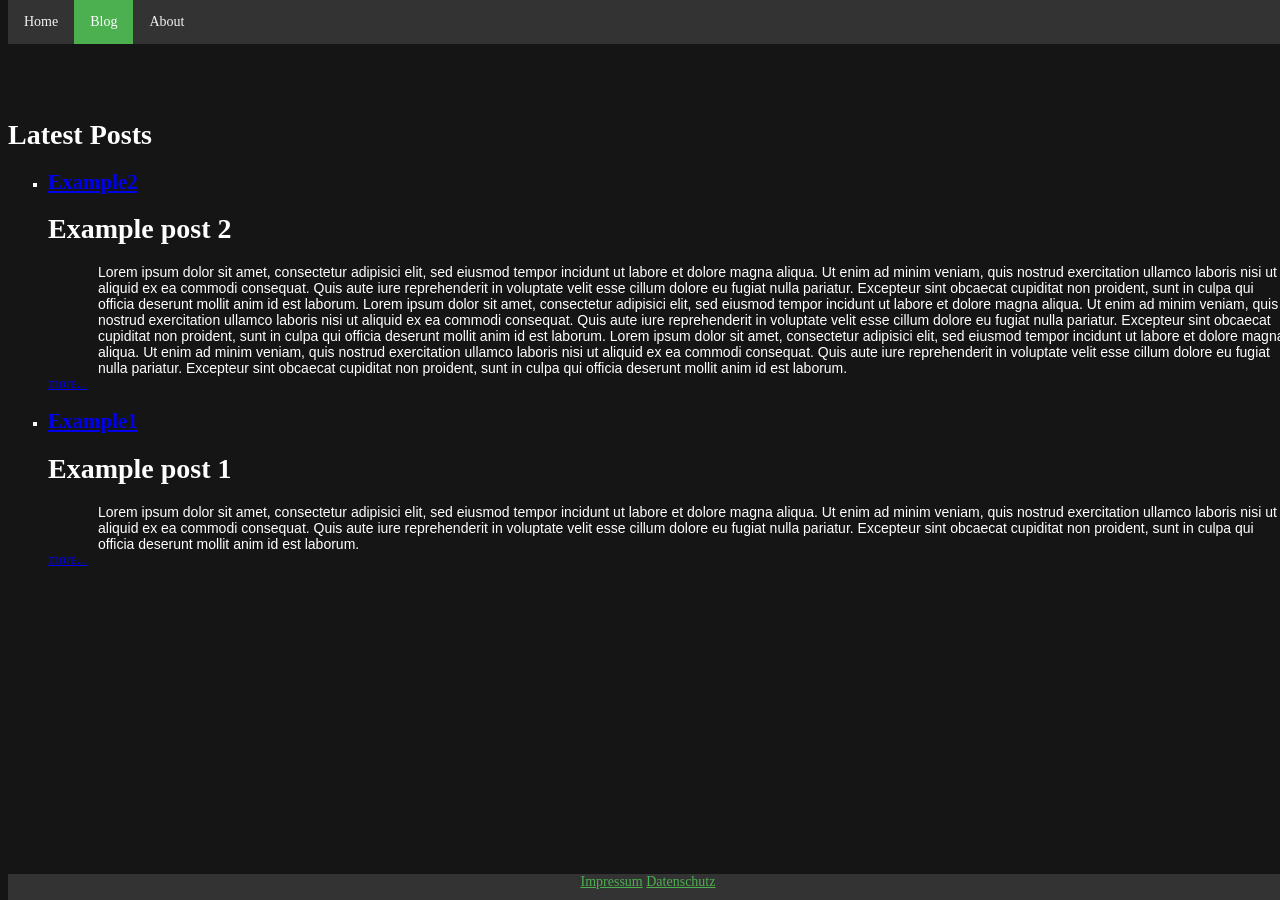
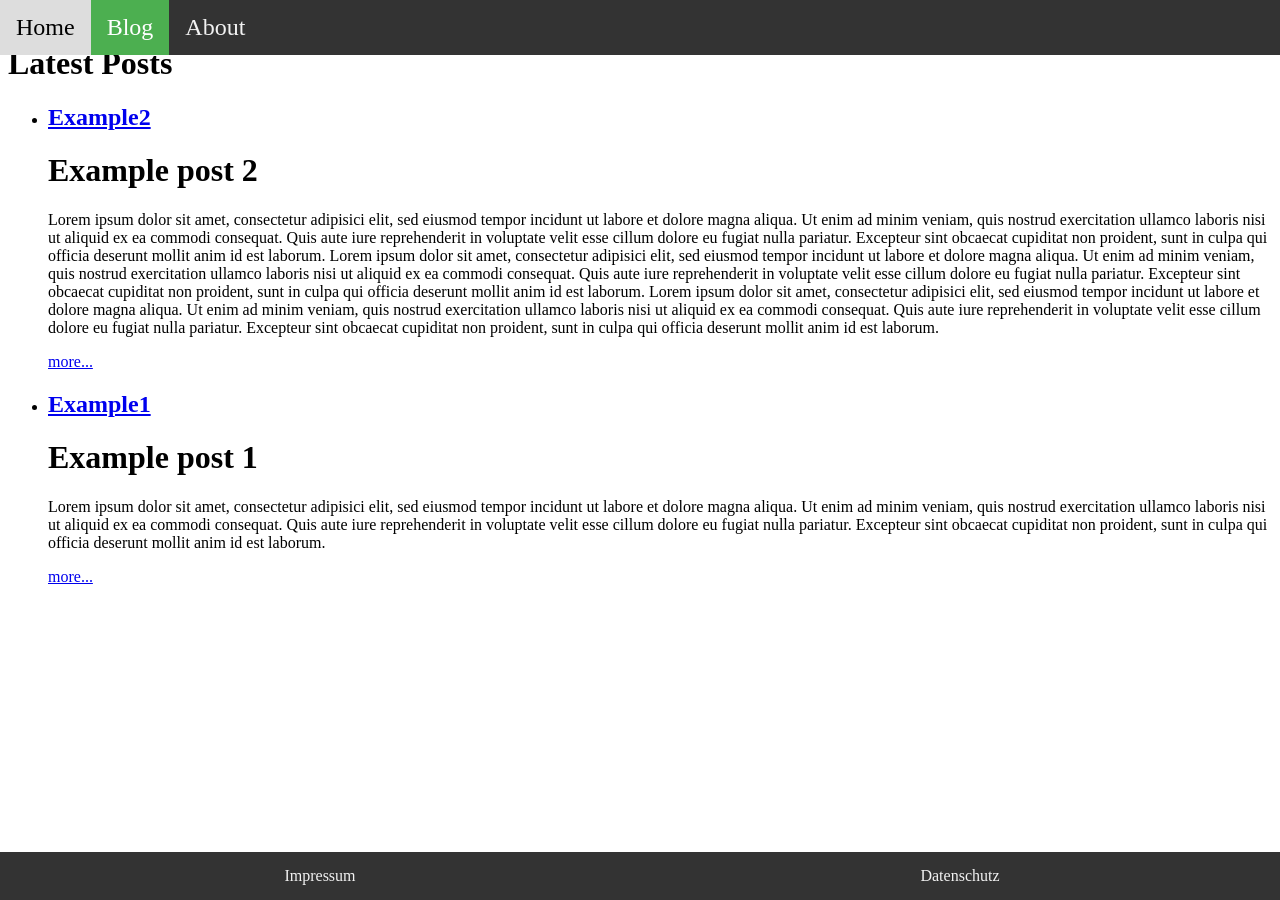
Before and after one commit to KCoon/kcoon.github.io, a Jekyll site: the page built from blog.html, in a window 1280 px wide. Built offline with Jekyll 4.4.1, drawn with Linux system fonts in a browser that asks for light colours.

Commit message:
header and footer styling

```diff
--- a/_includes/footer.html
+++ b/_includes/footer.html
@@ -1,4 +1,8 @@
-<div class="footer">
-    <a href="impressum.html">Impressum</a>
-    <a href="datenschutz.html">Datenschutz</a>
+<div id="footer">
+    <a href="impressum.html" {% if (page.url == "/impressum.html") %}
+                                class="active"
+                             {% endif %}>Impressum</a>
+    <a href="datenschutz.html" {% if (page.url == "/datenschutz.html") %}
+                                 class="active"
+                               {% endif %}>Datenschutz</a>
 </div>
--- a/_includes/navigation.html
+++ b/_includes/navigation.html
@@ -1,10 +1,8 @@
-<div id="navbar" class="topnav">
+<div id="topnav">
     {% for item in site.data.navigation %}
-    <a href="{{ item.link }}"
-        {% if (page.url == item.link) %}
-            class="active"
-        {% endif %}>
-        {{ item.name }}
-    </a>
+        <a href="{{ item.link }}" {% if (page.url == item.link) %}
+                                    class="active"
+                                {% endif %}>
+            {{ item.name }}</a>
     {% endfor %}
 </div>
--- a/_layouts/default.html
+++ b/_layouts/default.html
@@ -2,6 +2,7 @@
 <html>
   <head>
     <meta charset="utf-8">
+    <meta name="viewport" content="width=device-width, initial-scale=1">
     <title>{{ page.title }}</title>
     <link rel="stylesheet" href="/assets/css/styles.css">
     <script src="/assets/js/myscript.js"></script>
--- /dev/null
+++ b/_sass/mobile.scss
@@ -0,0 +1,65 @@
+#topnav {
+    position: fixed;
+    top: 0;
+    left: 0;
+    width: 100%;
+    background-color: #333333;
+    transition: top 0.6s;
+
+    /* Style the links inside the navigation bar */
+    a {
+        font-size: 1.5em;
+        float: left;
+        color: #f2f2f2;
+        padding: 14px 16px;
+        text-decoration: none;
+
+        /* Change the color of links on hover */
+        &:hover {
+            background-color: #ddd;
+            color: black;
+        }
+
+        /* Add a color to the active/current link */
+        &.active {
+        background-color: #4CAF50;
+        color: white;
+        }
+    }
+}
+
+#footer {
+    width: 100%;
+    background: #333;
+    text-align: center;
+    position: fixed;
+    bottom: 0;
+    left: 0;
+    top: auto;
+    z-index: 2;
+
+    a {
+        float: left;
+        width: 50%;
+        font-size: 1em;
+        color: #f2f2f2;
+        padding-top: 15px;
+        padding-bottom: 15px;
+        text-decoration: none;
+
+        &:hover {
+            background-color: #ddd;
+            color: black;
+        }
+
+        &.active {
+        background-color: #4CAF50;
+        color: white;
+        }
+    }
+}
+
+#content {
+    padding-top: 1em;
+    padding-bottom: 1em;
+}
--- a/assets/css/styles.scss
+++ b/assets/css/styles.scss
@@ -1,5 +1,5 @@
 ---
 ---
-@import "main";
+@import "mobile";
 // @import "default";
-@import "monokai";
+//@import "monokai";
```
